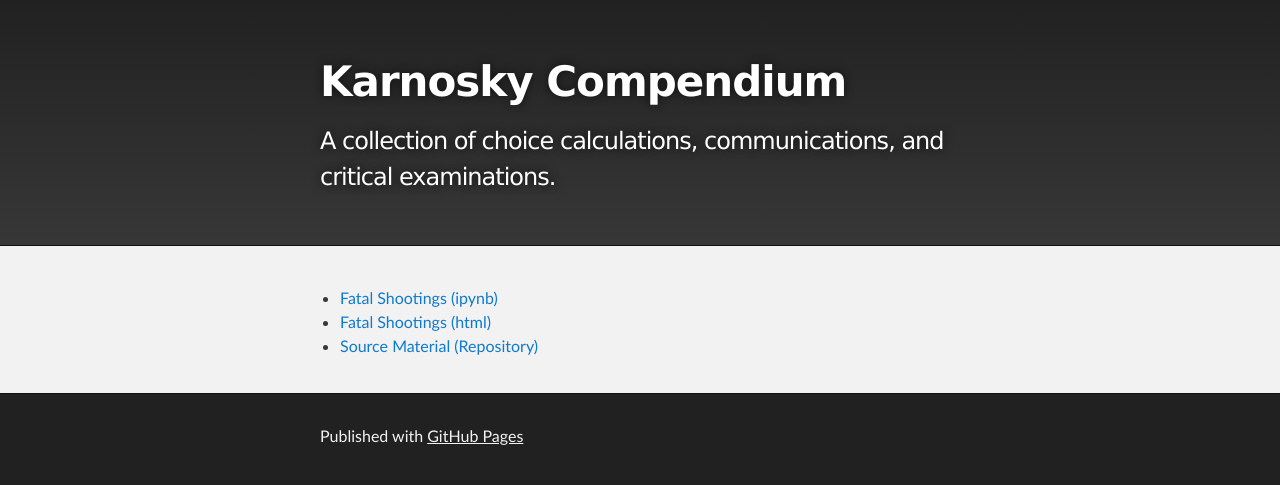
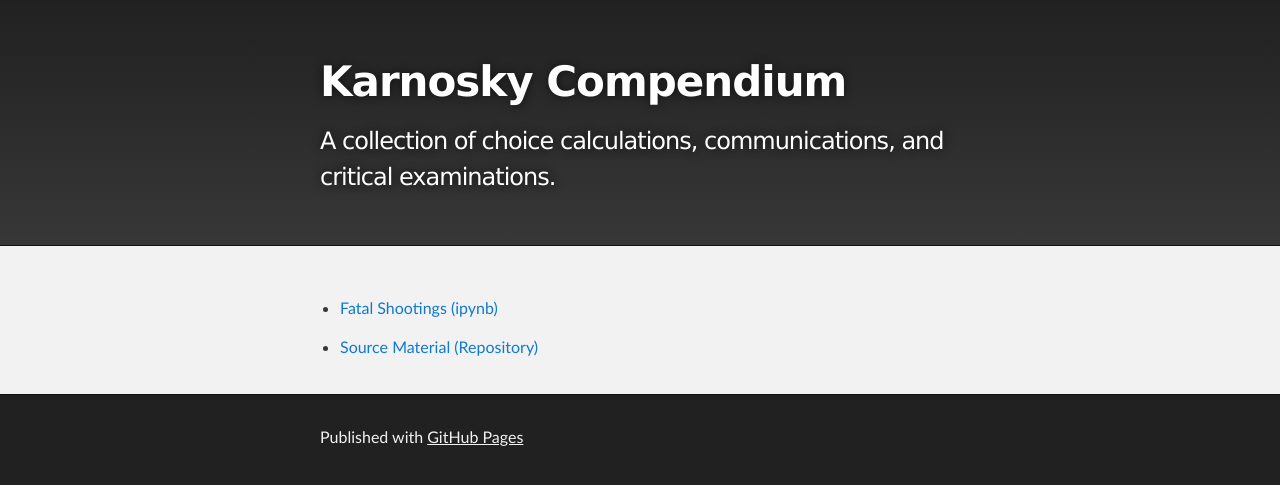
Before and after one commit to jennifer-karnosky/jennifer-karnosky.github.io, a Jekyll site: the page built from massShootings/index.md, in a window 1280 px wide. Shown: the top 485 px of the page. Built offline with Jekyll 4.4.1, drawn with Linux system fonts in a browser that asks for light colours; our own code applies the rules of GitHub Pages for plain Markdown files.

Commit message:
Update index.md

```diff
--- a/massShootings/index.md
+++ b/massShootings/index.md
@@ -3,5 +3,5 @@ Title: Mass Shootings in the US
 ---
 
 - [Fatal Shootings (ipynb)](MassShootingData.ipynb)
-- [Fatal Shootings (html)](MassShootingData.html)
+
 - [Source Material (Repository)](https://github.com/jennifer-karnosky/when-the-gun-goes-down)
```
